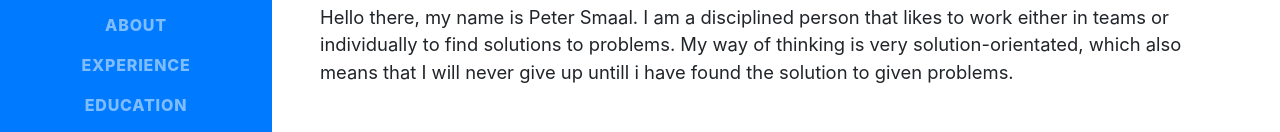
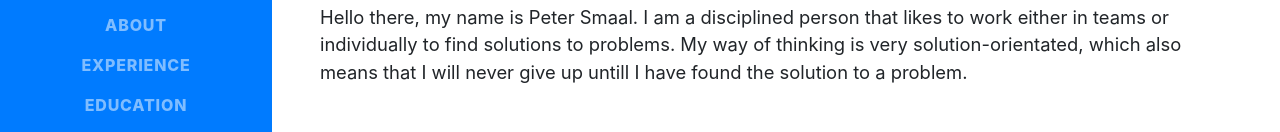
Before and after one commit to PeterSmaal/petersmaal.github.io, a website with bundled scripts: page index.html in a window 1280 px wide. Shown: the part 387-519 px from the top of the page. Built offline with nearby package versions, Linux system fonts and the light colour scheme; a web font is replaced by a local one.

Commit message:
Introduction change

```diff
--- a/index.html
+++ b/index.html
@@ -66,7 +66,7 @@
           <div class="subheading mb-5">Wetering 22 · 's-gravendeel, 3295 GR · +31 6 39899366 ·
             <a href="mailto:name@email.com">peter.smaal@hotmail.com</a>
           </div>
-          <p class="lead mb-5">Hello there, my name is Peter Smaal. I am a disciplined person that likes to work either in teams or individually to find solutions to problems. My way of thinking is very solution-orientated, which also means that I will never give up untill i have found the solution to given problems.</p>
+          <p class="lead mb-5">Hello there, my name is Peter Smaal. I am a disciplined person that likes to work either in teams or individually to find solutions to problems. My way of thinking is very solution-orientated, which also means that I will never give up untill I have found the solution to a problem.</p>
           <div class="social-icons">
             <a href="http://linkedin.com/in/PeterSmaal">
               <i class="fab fa-linkedin-in"></i>
```
